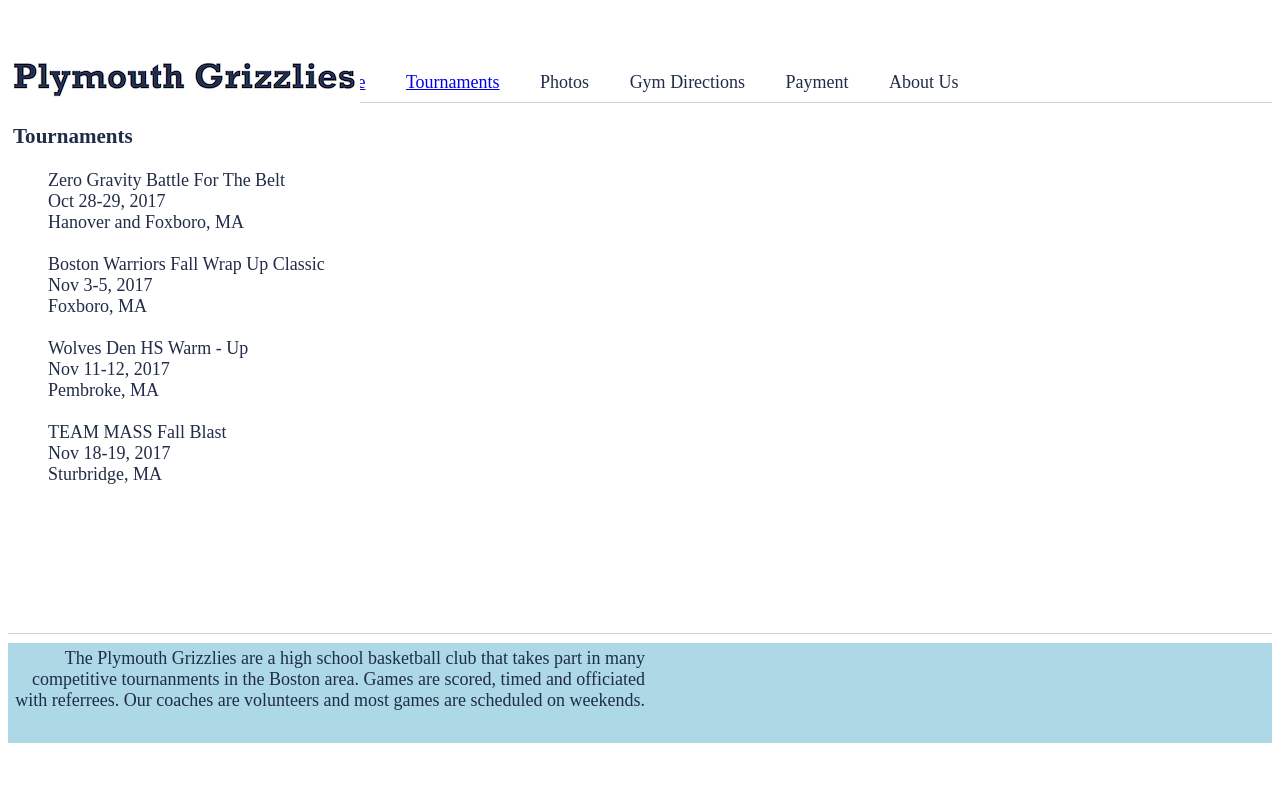
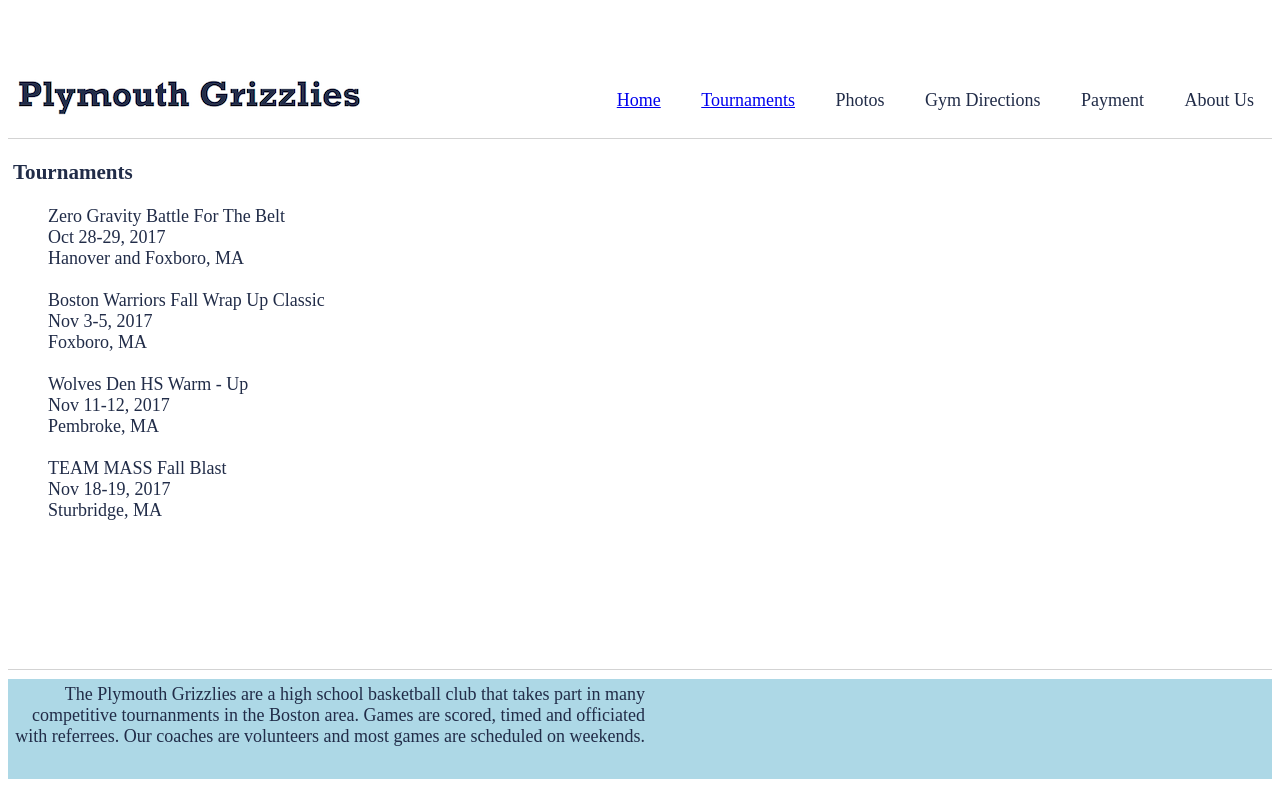
Before and after one commit to bandrdudley/plymouth-grizzlies, a plain HTML site: page tournaments.html in a window 1280 px wide. Drawn offline with nearby package versions, Linux system fonts and the light colour scheme; a web font is replaced by a local one.

Commit message:
Fix the Log and Menu Flow
Create a Row div containing the logo and menu
Make logo div fixed width
Menu div 75% to prevent collision

```diff
--- a/css/style.css
+++ b/css/style.css
@@ -9,20 +9,21 @@
       margin-left: 40px;
   }
 
+  .row {
+	   width: 100%;
+	   display: flex;
+	   //flex-wrap: wrap;
+     margin-top: 4em;
+  }
+
   #navcontainer {
-    margin-top: 4em;
+    width: 75%;
   }
 
   #navcontainer ul {
-      //margin-top: 15em;
-      width: 100%;
-  }
-
-  #navcontainer ul {
-      margin: 0;
       padding: 0;
       list-style-type: none;
-      text-align: center;
+      text-align: right;
   }
 
   #navcontainer ul li {
@@ -30,6 +31,11 @@
       padding: .2em,  1em;
       color: #212c48;
       display: inline;
+  }
+
+  #logo {
+    width: 355px;
+    margin-left: 5px;
   }
 
   #home-image {
@@ -52,13 +58,6 @@
     background-color: lightblue;
   }
 
-  #logo {
-    margin-top: -1em;
-    display: block;
-    position: absolute;
-    left: 5;
-  }
-
   #summary {
     width: 50%;
     font-family: 'Times New Roman';
--- a/tournaments.html
+++ b/tournaments.html
@@ -28,7 +28,10 @@
 </head>
 <body>
   <div id="app">
-  <img id="logo" src="images\pg-logo-horiz-sm.png">
+    <div class="row">
+      <div id="logo">
+       <img src="images\pg-logo-horiz-sm.png">
+      </div>
       <div id="navcontainer">
         <ul>
           <li><a v-bind:href="homeurl">Home</a></li>
@@ -38,6 +41,7 @@
           <li>Payment</li>
           <li>About Us</li>
         </ul>
+      </div>
   </div>
   <hr/>
   <script type="text/javascript" src="https://unpkg.com/vue@2.5.8/dist/vue.js"></script>
```
Also changed, not shown: index.html (+5 -1 lines). Lines whose indentation alone changed are shown as unchanged.
